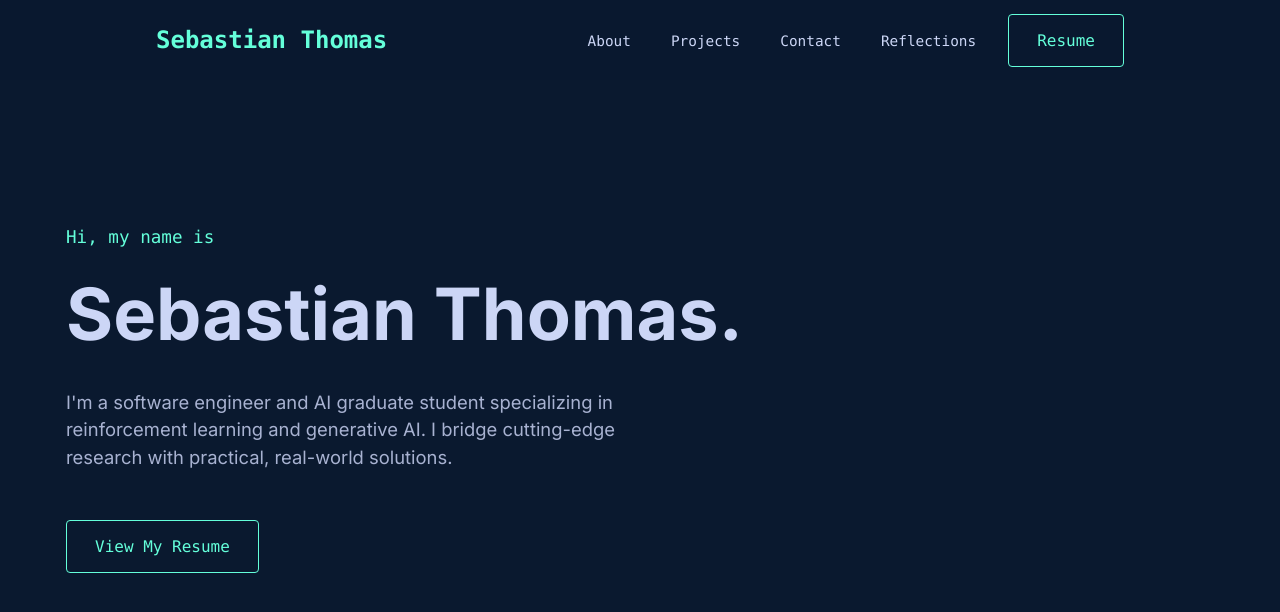
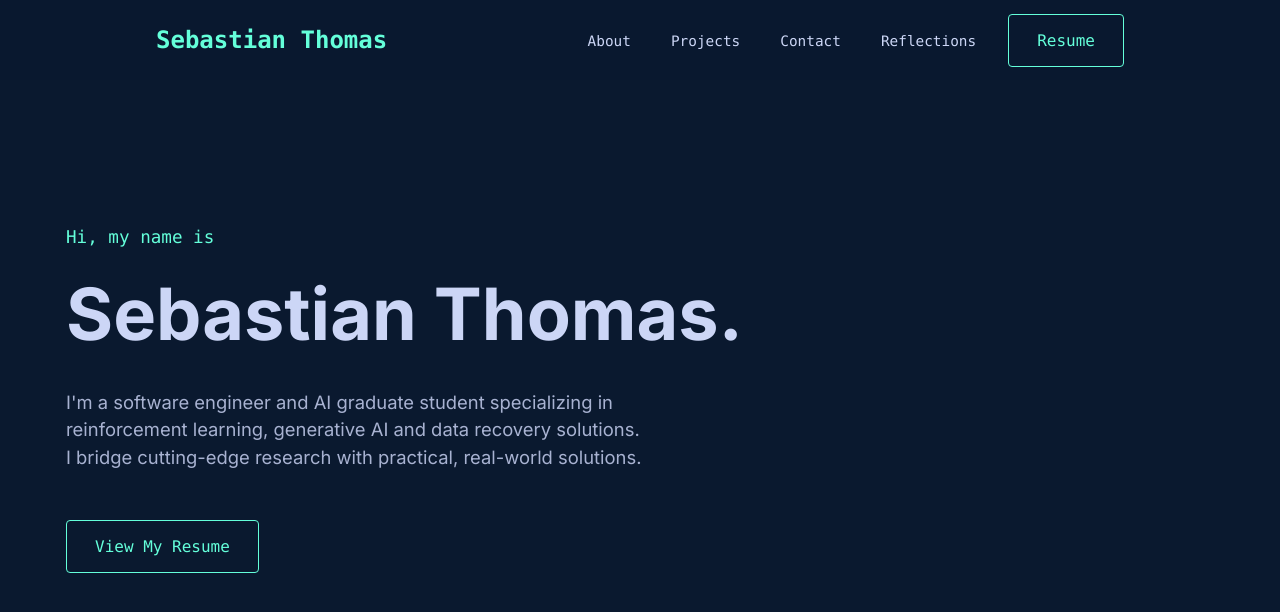
Before and after one commit to seb-thoms/seb-thoms.github.io, a Jekyll site: the page built from index.html, in a window 1280 px wide and 900 px high. Shown: the top 612 px of the window. Built offline with Jekyll 4.4.1, drawn with Linux system fonts in a browser that asks for light colours; some of the changed text lies outside the part shown.

Commit message:
minor changes in the content

```diff
--- a/index.html
+++ b/index.html
@@ -10,7 +10,7 @@ title: Home
             <h1 class="hero-title">Sebastian Thomas.</h1>
             <h2 class="hero-subtitle">I build things with AI.</h2>
             <p class="hero-description">
-                I'm a software engineer and AI graduate student specializing in reinforcement learning and generative AI. I bridge cutting-edge research with practical, real-world solutions.
+                I'm a software engineer and AI graduate student specializing in reinforcement learning, generative AI and data recovery solutions. I bridge cutting-edge research with practical, real-world solutions.
             </p>
             <div class="hero-cta">
                 <a href="{{ '/assets/files/Resume.pdf' | relative_url }}" class="btn btn-primary" target="_blank" rel="noopener noreferrer">View My Resume</a>
@@ -36,7 +36,7 @@ title: Home
                     </div>
                     <div class="info-card">
                         <h3 class="info-card-title">Experience</h3>
-                        <p>Four years at Commvault working on <span class="highlight">SQL backups, Python development, and customer solutions</span>.</p>
+                        <p>Four years at Commvault working on <span class="highlight">SQL data recovery, Python automations, conducting POCs and enhancing customer experience</span>.</p>
                     </div>
                     <div class="info-card">
                         <h3 class="info-card-title">Current Research</h3>
@@ -44,7 +44,7 @@ title: Home
                     </div>
                     <div class="info-card">
                         <h3 class="info-card-title">Beyond AI</h3>
-                        <p>I love <span class="highlight">hiking, Harry Potter, Christopher Nolan's films, and A.R. Rahman's music</span>.</p>
+                        <p>I love hiking, Harry Potter, Christopher Nolan's films, A.R. Rahman's music and <span class="highlight">solving Ravensburger jigsaw puzzles.</span></p>
                     </div>
                 </div>
             </div>
```
